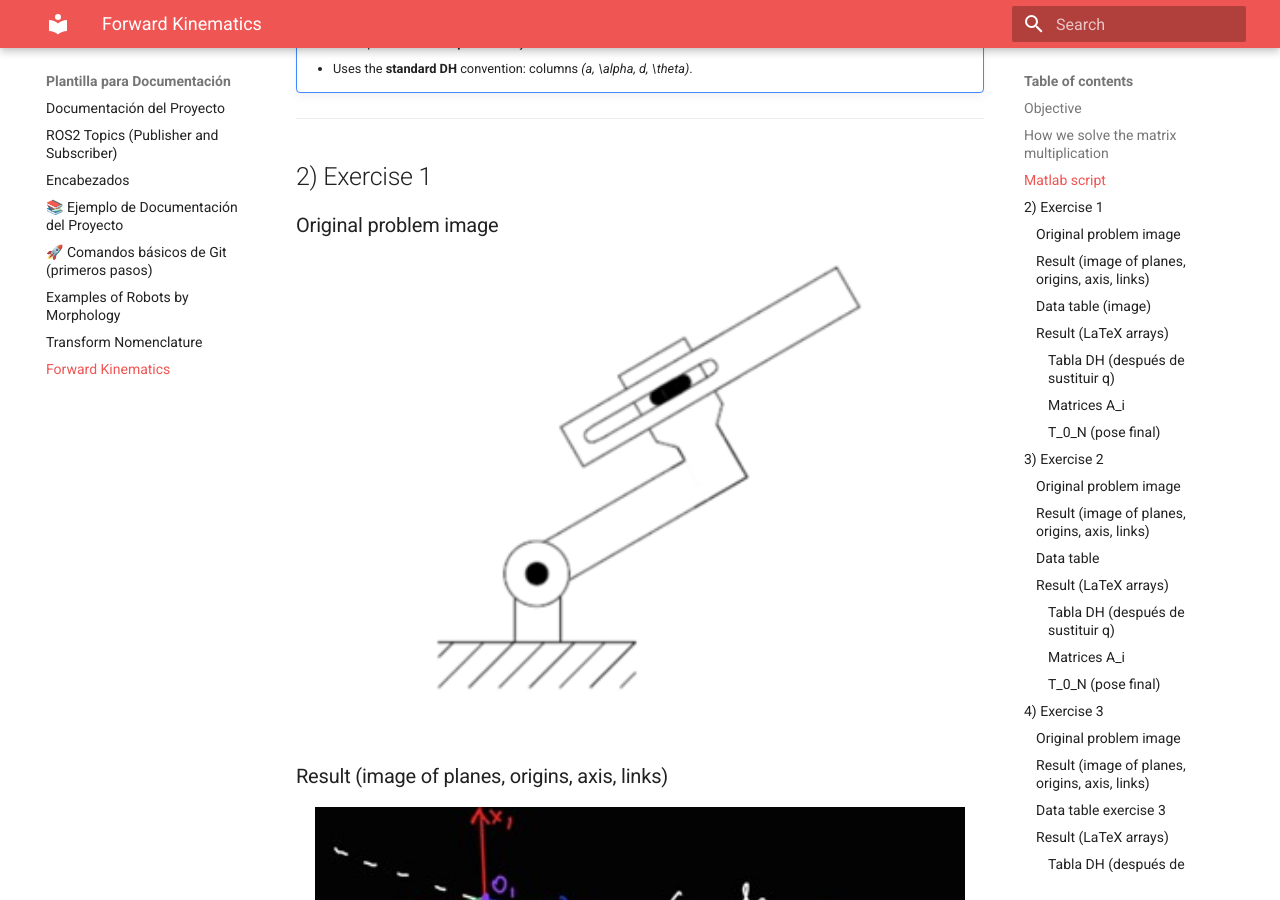
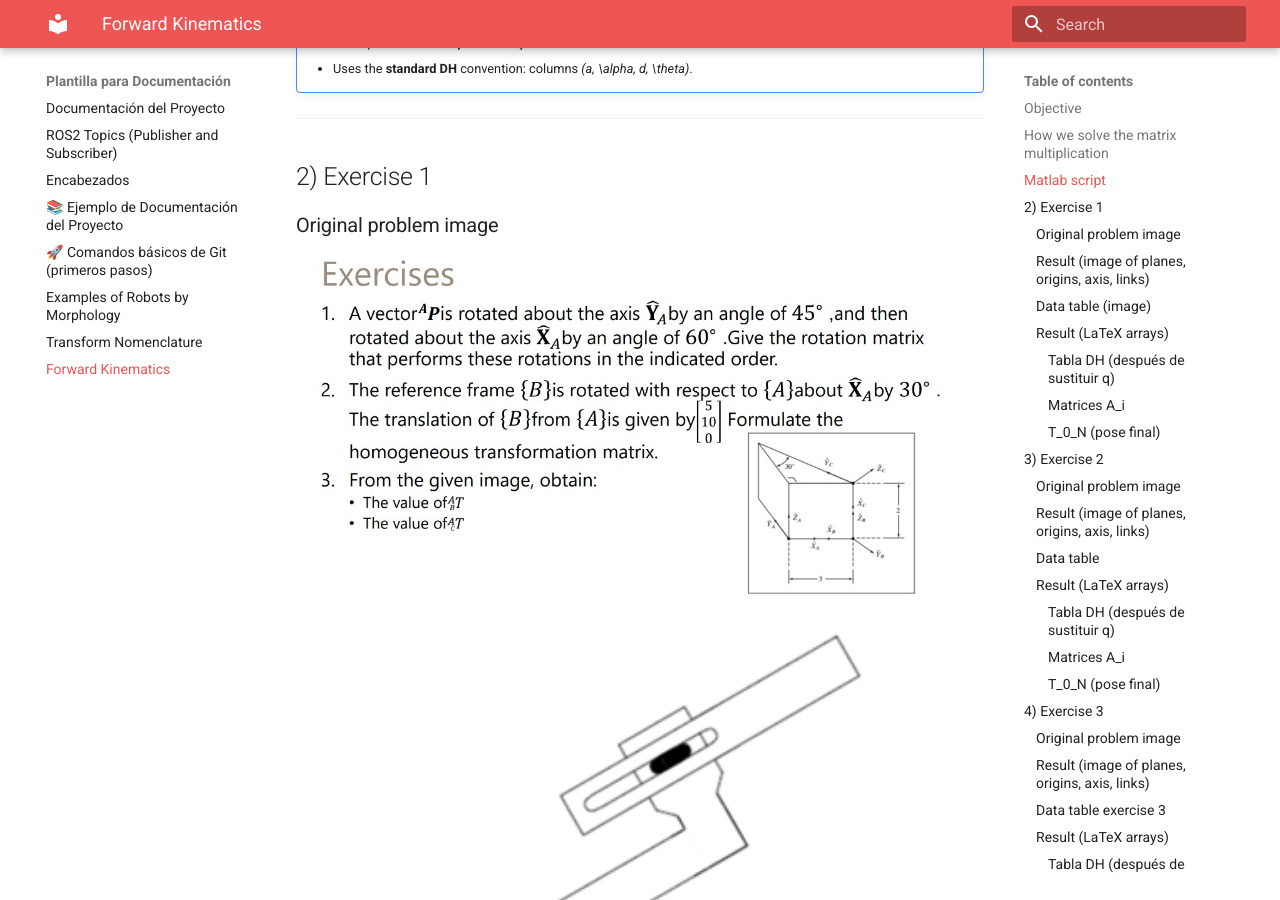
Before and after one commit to Apoloo13/Robotica, an MkDocs documentation site: the page built from docs/homework3.md, in a window 1280 px wide and 900 px high, scrolled down 2083 px. Built offline with MkDocs 1.6.1 and Material for MkDocs 9.7.7, drawn with Linux system fonts in a browser that asks for light colours.

Commit message:
tarea 3 corrección

```diff
--- a/docs/homework3.md
+++ b/docs/homework3.md
@@ -100,6 +100,10 @@ disp(T_0_N);
 ## 2) Exercise 1
 
 ### Original problem image
+
+<p align="center">
+  <img src="../recursos/imgs/hw1excercise.jpg" width="650">
+</p>
 
 <p align="center">
   <img src="../recursos/imgs/homework3/imagen1.jpg" width="650">
```
